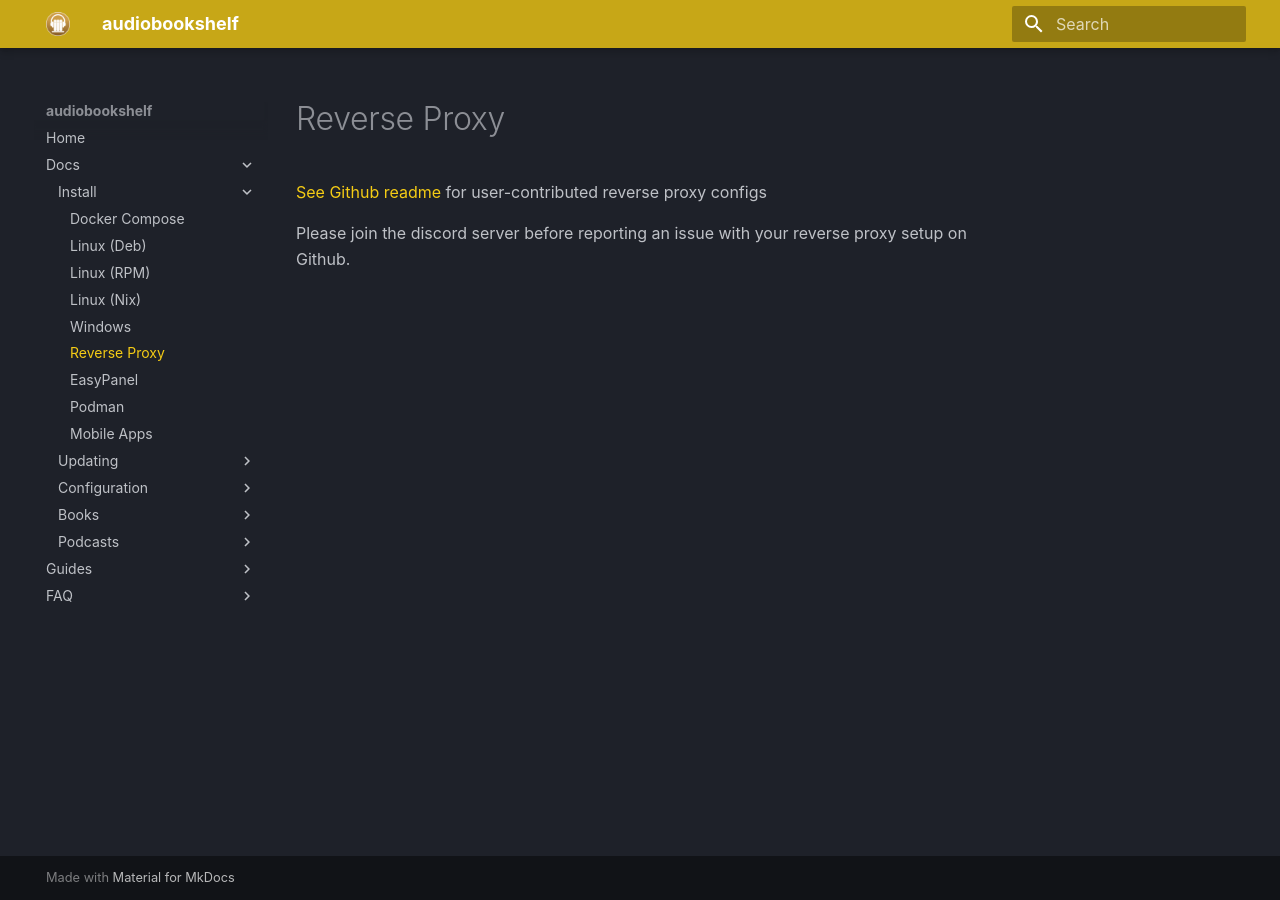
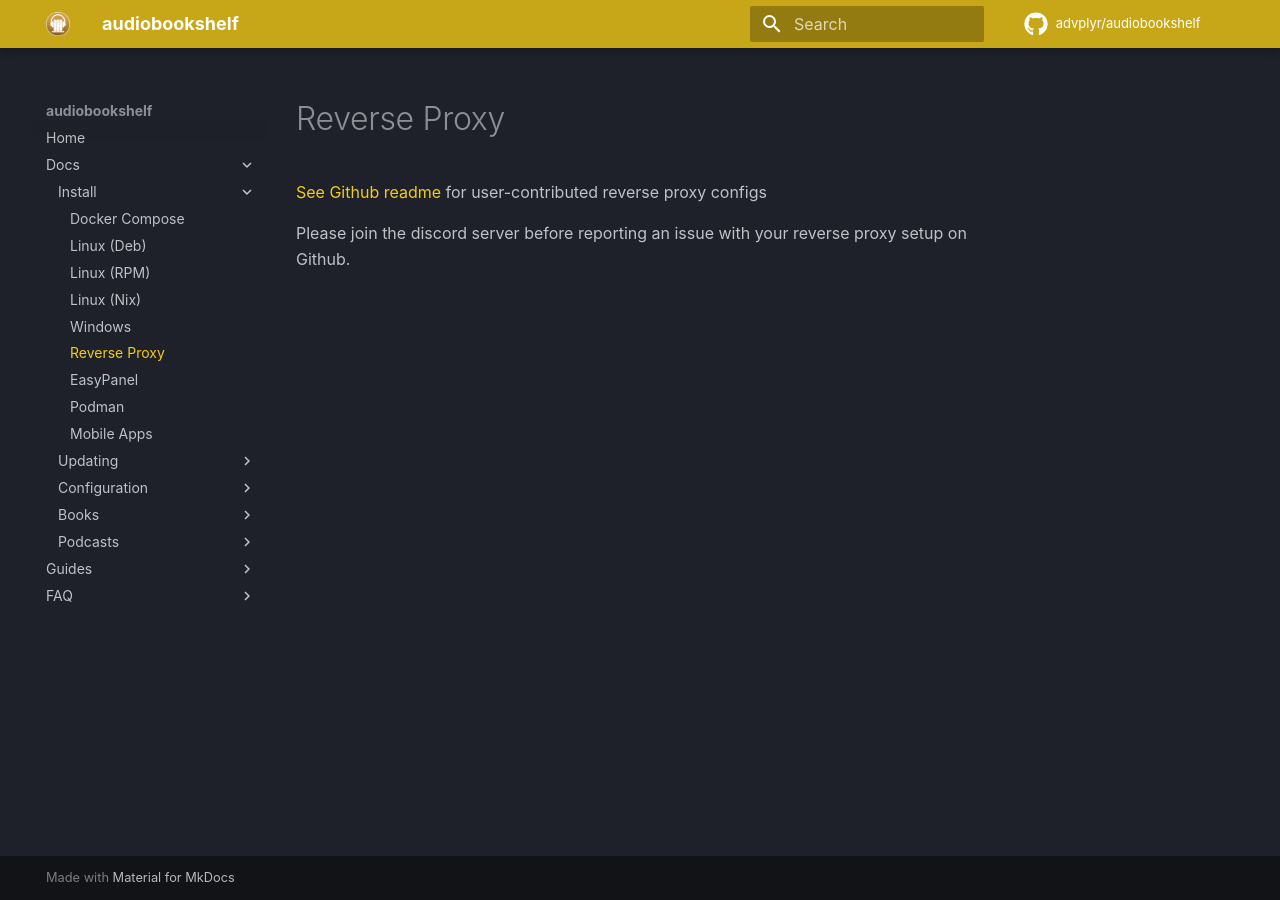
Before and after one commit to audiobookshelf/audiobookshelf-web, an MkDocs documentation site: the page built from docs/docs/install/reverse-proxy-setup.md, in a window 1280 px wide. Built offline with MkDocs 1.6.1 and Material for MkDocs 9.7.7, drawn with Linux system fonts in a browser that asks for light colours; some web fonts are replaced; comment, search, counter and statistics services are not loaded.

Commit message:
Add repository to page header

```diff
--- a/mkdocs.yml
+++ b/mkdocs.yml
@@ -1,4 +1,8 @@
 site_name: audiobookshelf
+
+repo_name: advplyr/audiobookshelf
+repo_url: https://github.com/advplyr/audiobookshelf
+
 theme:
   name: material
   custom_dir: docs/overrides
@@ -7,6 +11,8 @@ theme:
   font:
     text: Gentium Book Basic
     code: Gentium Book Basic
+  icon:
+    repo: fontawesome/brands/github
   palette:
     scheme: slate
     primary: custom
```
